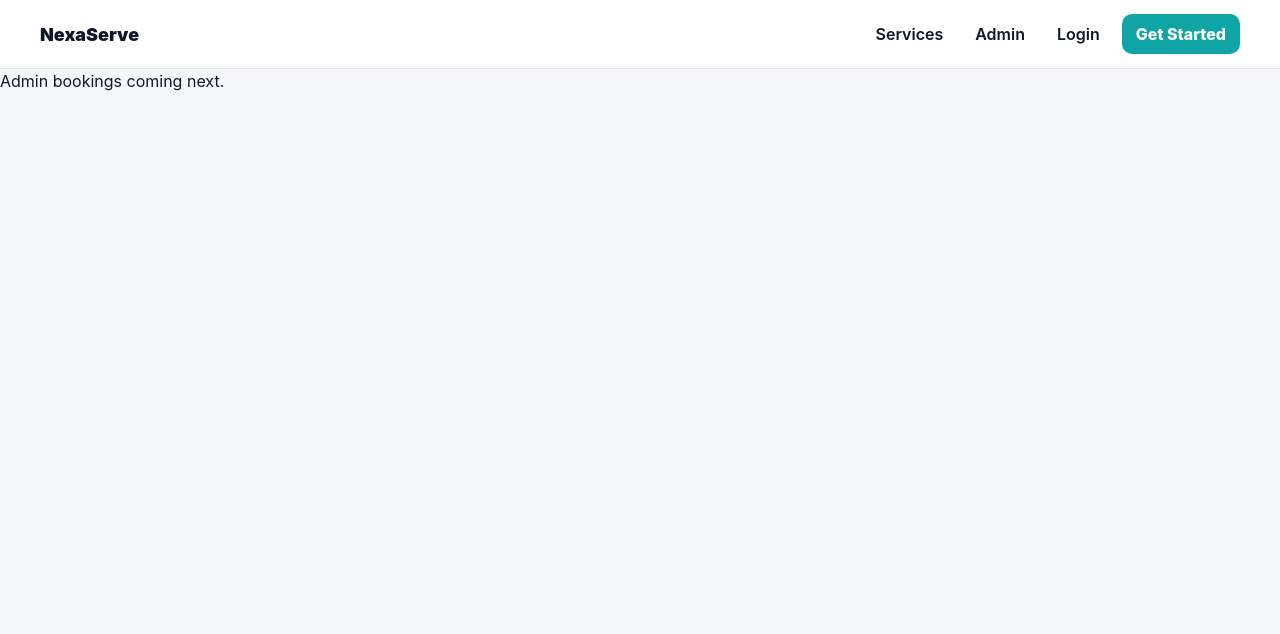
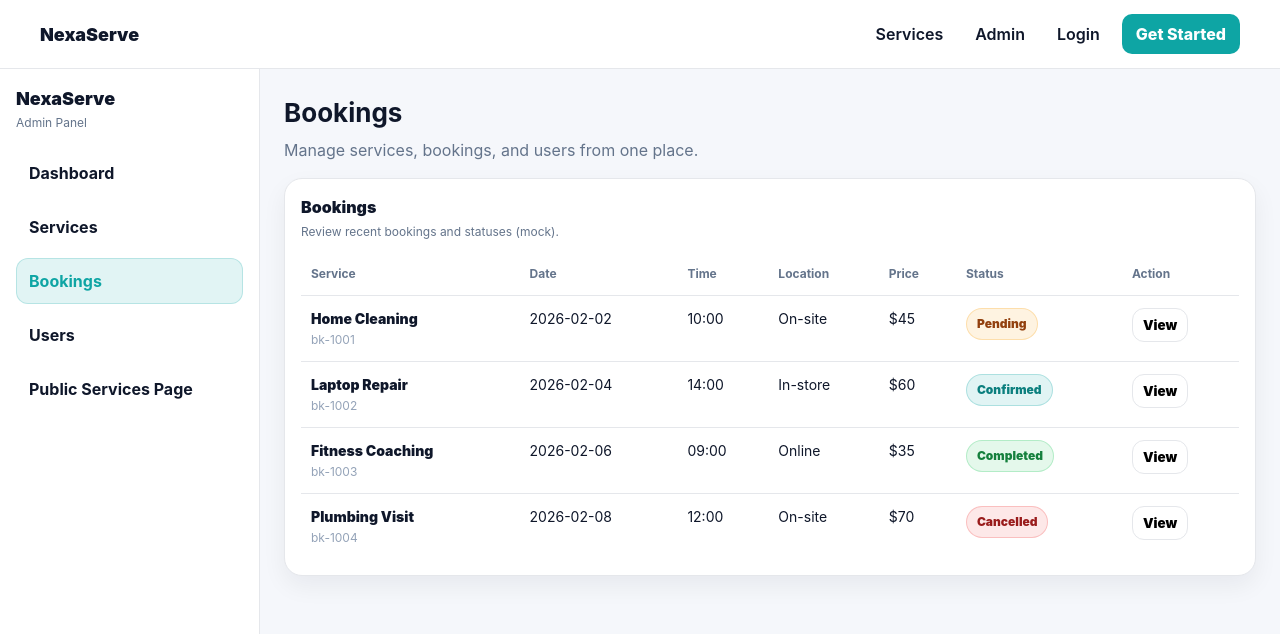
Before and after one commit to BethelHills/nexaserve-web-app, a React (Vite) app in the folder client/: page /admin/bookings in a window 1280 px wide. Shown: the top 634 px of the page. Built offline with nearby package versions, Linux system fonts and the light colour scheme.

Commit message:
Add admin bookings management page

```diff
--- a/client/src/App.jsx
+++ b/client/src/App.jsx
@@ -4,6 +4,7 @@ import Services from "./pages/public/Services";
 import ServiceDetails from "./pages/public/ServiceDetails";
 import BookService from "./pages/public/BookService";
 import AdminDashboard from "./pages/admin/AdminDashboard";
+import ManageBookings from "./pages/admin/ManageBookings";
 import ManageServices from "./pages/admin/ManageServices";
 import ManageUsers from "./pages/admin/ManageUsers";
 import UserDashboard from "./pages/user/UserDashboard";
@@ -22,7 +23,7 @@ export default function App() {
 
         <Route path="/admin" element={<AdminDashboard />} />
         <Route path="/admin/services" element={<ManageServices />} />
-        <Route path="/admin/bookings" element={<div>Admin bookings coming next.</div>} />
+        <Route path="/admin/bookings" element={<ManageBookings />} />
         <Route path="/admin/users" element={<ManageUsers />} />
         <Route path="/dashboard" element={<UserDashboard />} />
         <Route path="/dashboard/bookings" element={<MyBookings />} />
--- /dev/null
+++ b/client/src/pages/admin/ManageBookings.jsx
@@ -0,0 +1,121 @@
+import AdminLayout from "../../components/layout/AdminLayout";
+import { bookingsMock } from "../../services/bookingsMock";
+
+const card = {
+  background: "#fff",
+  border: "1px solid #e5e7eb",
+  borderRadius: 18,
+  padding: 16,
+  boxShadow: "0 10px 25px rgba(15, 23, 42, 0.06)",
+};
+
+function StatusPill({ status }) {
+  const base = {
+    padding: "6px 10px",
+    borderRadius: 999,
+    fontSize: 12,
+    fontWeight: 900,
+    border: "1px solid transparent",
+    whiteSpace: "nowrap",
+    display: "inline-block",
+  };
+
+  const styles =
+    status === "Pending"
+      ? {
+          background: "rgba(245,158,11,0.12)",
+          color: "#92400e",
+          borderColor: "rgba(245,158,11,0.25)",
+        }
+      : status === "Confirmed"
+      ? {
+          background: "rgba(14,165,164,0.12)",
+          color: "#0b7f7e",
+          borderColor: "rgba(14,165,164,0.25)",
+        }
+      : status === "Completed"
+      ? {
+          background: "rgba(34,197,94,0.12)",
+          color: "#15803d",
+          borderColor: "rgba(34,197,94,0.25)",
+        }
+      : {
+          background: "rgba(239,68,68,0.12)",
+          color: "#991b1b",
+          borderColor: "rgba(239,68,68,0.25)",
+        };
+
+  return <span style={{ ...base, ...styles }}>{status}</span>;
+}
+
+export default function ManageBookings() {
+  return (
+    <AdminLayout title="Bookings">
+      <div style={card}>
+        <div style={{ fontWeight: 900, color: "#0f172a" }}>Bookings</div>
+        <div style={{ fontSize: 12, color: "#64748b", marginTop: 4 }}>
+          Review recent bookings and statuses (mock).
+        </div>
+
+        <div style={{ overflowX: "auto", marginTop: 12 }}>
+          <table style={{ width: "100%", borderCollapse: "collapse" }}>
+            <thead>
+              <tr style={{ textAlign: "left", color: "#64748b", fontSize: 12 }}>
+                <th style={th}>Service</th>
+                <th style={th}>Date</th>
+                <th style={th}>Time</th>
+                <th style={th}>Location</th>
+                <th style={th}>Price</th>
+                <th style={th}>Status</th>
+                <th style={th}>Action</th>
+              </tr>
+            </thead>
+            <tbody>
+              {bookingsMock.map((b) => (
+                <tr key={b.id} style={{ borderTop: "1px solid #e5e7eb" }}>
+                  <td style={td}>
+                    <div style={{ fontWeight: 900, color: "#0f172a" }}>{b.serviceName}</div>
+                    <div style={{ fontSize: 12, color: "#94a3b8", marginTop: 2 }}>{b.id}</div>
+                  </td>
+                  <td style={td}>{b.date}</td>
+                  <td style={td}>{b.time}</td>
+                  <td style={td}>{b.location}</td>
+                  <td style={td}>${b.price}</td>
+                  <td style={td}>
+                    <StatusPill status={b.status} />
+                  </td>
+                  <td style={td}>
+                    <button
+                      type="button"
+                      style={{
+                        background: "transparent",
+                        border: "1px solid #e5e7eb",
+                        padding: "8px 10px",
+                        borderRadius: 12,
+                        fontWeight: 900,
+                        cursor: "pointer",
+                      }}
+                    >
+                      View
+                    </button>
+                  </td>
+                </tr>
+              ))}
+
+              {bookingsMock.length === 0 && (
+                <tr>
+                  <td style={td} colSpan={7}>
+                    No bookings yet.
+                  </td>
+                </tr>
+              )}
+            </tbody>
+          </table>
+        </div>
+      </div>
+    </AdminLayout>
+  );
+}
+
+const th = { padding: "12px 10px" };
+const td = { padding: "12px 10px", color: "#0f172a", fontSize: 14, verticalAlign: "top" };
```
